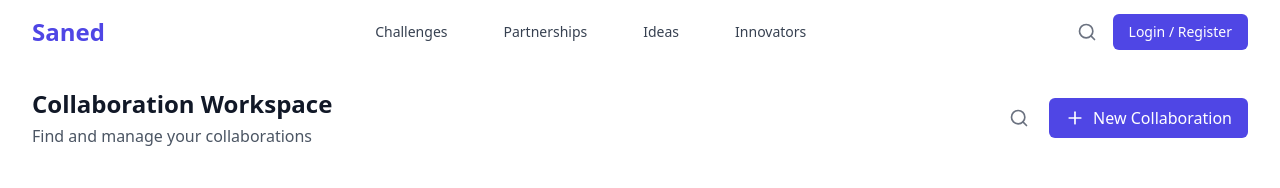
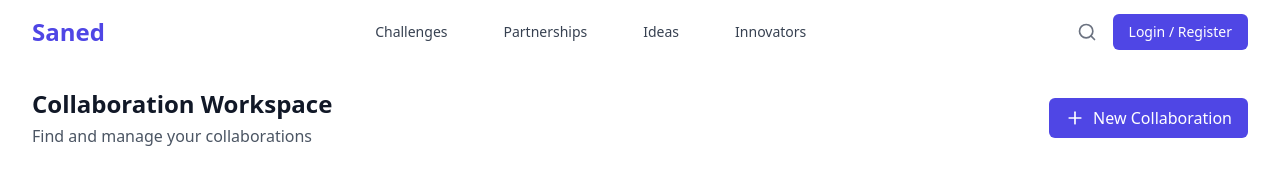
Before and after one commit to aselims/sanad, a React (Vite) app in the folder frontend/: page /workspace in a window 1280 px wide. Shown: the top 188 px of the page. Built offline with nearby package versions, Linux system fonts and the light colour scheme; no server answers.

Commit message:
removed extra search

```diff
--- a/frontend/src/components/WorkspaceHeader.tsx
+++ b/frontend/src/components/WorkspaceHeader.tsx
@@ -165,14 +165,7 @@ export function WorkspaceHeader({
                 <h1 className="text-2xl font-bold text-gray-900">Collaboration Workspace</h1>
                 <p className="text-gray-600 mt-1">Find and manage your collaborations</p>
               </div>
-              <div className="flex items-center space-x-3">
-                <button
-                  onClick={handleSearchClick}
-                  className="text-gray-500 hover:text-indigo-600 focus:outline-none cursor-pointer p-2"
-                  aria-label="Search"
-                >
-                  <Search className="h-5 w-5" />
-                </button>
+               <div className="flex items-center space-x-3">
                 <ProtectedAction
                   onAction={handleOpenModal}
                   buttonClassName="bg-indigo-600 text-white px-4 py-2 rounded-md hover:bg-indigo-700 flex items-center"
```
